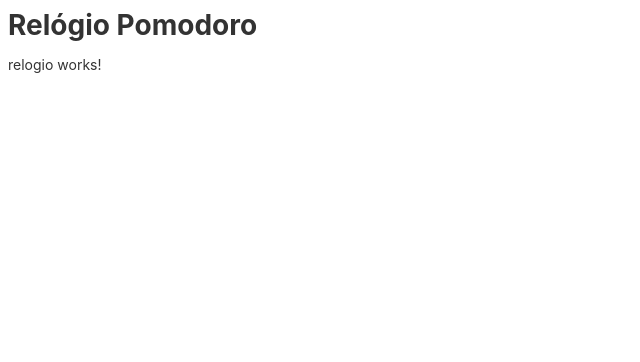
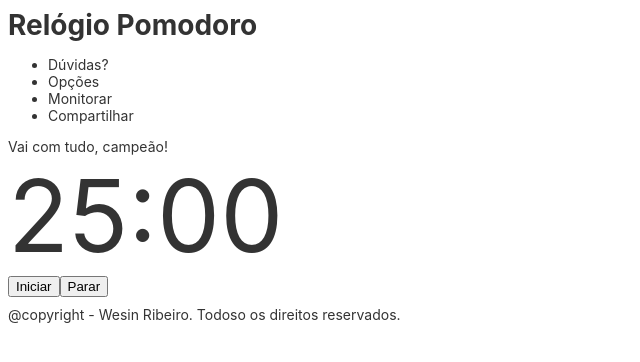
Before and after one commit to wesinalves/relogio-pomodoro, an Angular app: page / in a window 1280 px wide. Shown: the top 362 px of the page, without its empty margins (0-640 px from the left). Built offline with nearby package versions, Linux system fonts and the light colour scheme.

Commit message:
add timer

```diff
--- a/src/app/app.component.html
+++ b/src/app/app.component.html
@@ -1,3 +1,26 @@
-<h1>Relógio Pomodoro</h1>
+<header>
+    <h1>Relógio Pomodoro</h1>
+    <nav>
+        <ul>
+            <li>
+                Dúvidas?
+            </li>
+            <li>
+                Opções
+            </li>
+            <li>
+                Monitorar
+            </li>
+            <li>
+                Compartilhar
+            </li>
+        </ul>
+    </nav>
+</header>
+
 
 <app-relogio></app-relogio>
+
+<footer>
+    @copyright - Wesin Ribeiro. Todoso os direitos reservados.
+</footer>
--- a/src/app/app.component.scss
+++ b/src/app/app.component.scss
@@ -6,6 +6,7 @@
   box-sizing: border-box;
   -webkit-font-smoothing: antialiased;
   -moz-osx-font-smoothing: grayscale;
+
 }
 
 h1,
--- a/src/app/relogio/relogio.component.html
+++ b/src/app/relogio/relogio.component.html
@@ -1 +1,10 @@
-<p>relogio works!</p>
+<div class="mensagem">
+    Vai com tudo, campeão!
+</div>
+<div class="relogio">
+    {{minutes | number: '2.0'}}:{{seconds | number: '2.0'}}
+</div>
+<div>
+    <button (click)="startClock()">Iniciar</button>
+    <button (click)="stopClock()">Parar</button>
+</div>
--- a/src/app/relogio/relogio.component.scss
+++ b/src/app/relogio/relogio.component.scss
@@ -0,0 +1,3 @@
+.relogio{
+    font-size: 100px;
+}
--- a/src/app/relogio/relogio.component.ts
+++ b/src/app/relogio/relogio.component.ts
@@ -6,10 +6,50 @@ import { Component, OnInit } from '@angular/core';
   styleUrls: ['./relogio.component.scss']
 })
 export class RelogioComponent implements OnInit {
+  seconds: number = 0
+  minutes: number = 25
+  timer
+  initialTime
+  finalTime
+  start: boolean = false
+  break: boolean = false
 
   constructor() { }
 
   ngOnInit(): void {
   }
 
+  startClock(){
+    this.seconds -=1
+    if(this.seconds <= 0){
+      this.seconds = 59
+      this.minutes -= 1
+    }
+    if(this.seconds <=0 && this.minutes <= 0){
+      this.break = true
+      this.stopClock()
+    }
+    this.timer = setTimeout(() => {
+      this.startClock()
+    }, 1000)
+    this.start = true
+    if(this.initialTime == null)
+      this.initialTime = new Date()
+  }
+
+  stopClock(){
+    clearTimeout(this.timer)
+    if(this.break = true){
+        this.minutes = 5
+        this.seconds = 0
+        this.break = false
+    }else{
+        this.minutes = 25
+        this.seconds = 0
+    }
+    if(this.finalTime == null)
+      this.finalTime = new Date()
+
+  }
+
 }
```
